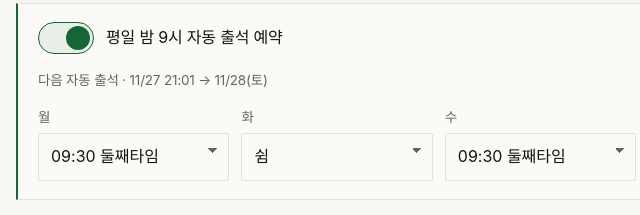
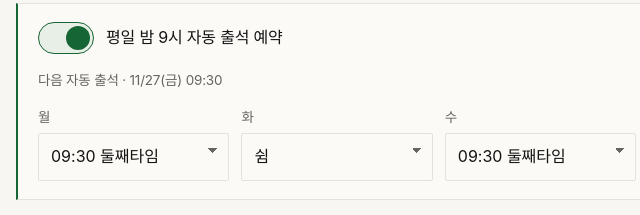
Before and after one commit to minjaedev15/onjumping-checkin, a plain HTML site: page docs/preview.html in a window 1280 px wide. Shown: the part 501-716 px from the top of the page, 100-740 px from the left. Drawn offline with Linux system fonts and the light colour scheme; a web font is replaced by a local one.

Commit message:
다음 자동 예약 계산을 요일별 시간표 기준으로 수정

```diff
--- a/docs/preview.html
+++ b/docs/preview.html
@@ -1371,7 +1371,19 @@ function renderSummary() {
   $("#day-label-member").textContent = day ? shortDate(day.date) : "";
   $("#holiday-toggle").checked = Boolean(day?.closed_all);
   $("#holiday-banner").hidden = !day?.closed_all;
-  $("#auto-next").textContent = `다음 자동 출석 · ${next}`;
+  const mine = state.session?.weekly;
+  let myNext = next;
+  if (!isAdmin() && mine) {
+    for (let i = 1; i <= 8; i += 1) {
+      const d = addDays(state.day?.date || state.status.today, i);
+      const key = ["sun", "mon", "tue", "wed", "thu", "fri", "sat"][new Date(`${d}T00:00:00Z`).getUTCDay()];
+      if (mine[key]) {
+        myNext = `${shortDate(d)} ${slotById(mine[key]).time}`;
+        break;
+      }
+    }
+  }
+  $("#auto-next").textContent = `다음 자동 출석 · ${myNext}`;
   $("#auto-toggle").checked = Boolean(state.session?.auto);
 }
 
```
Also changed, not shown: static/app.js (+13 -1 lines), 1 other file.
